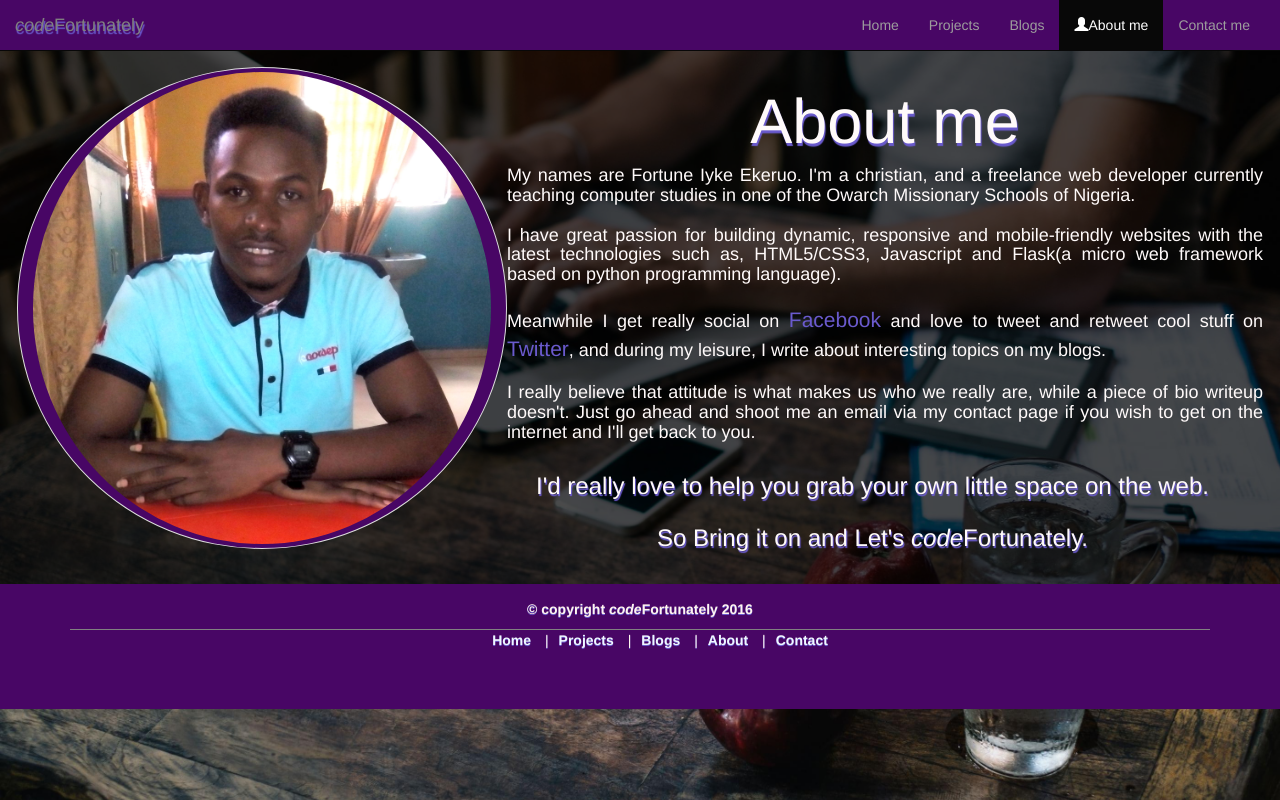
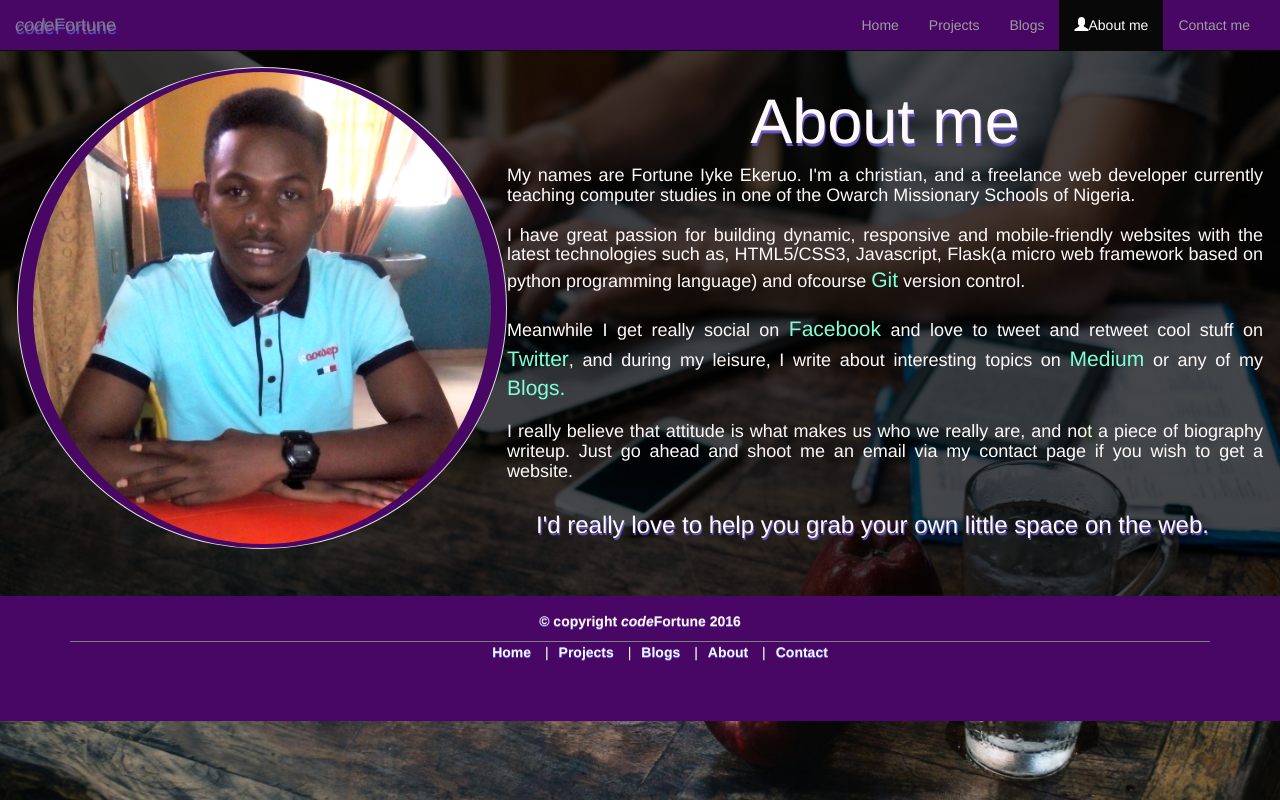
Before and after one commit to fortunee/codefortune, a Flask app: page /about in a window 1280 px wide. Run offline with Flask 2, Linux system fonts and the light colour scheme; some libraries are stand-ins or nearby versions.

```diff
--- a/static/css/about_style.css
+++ b/static/css/about_style.css
@@ -26,11 +26,11 @@
 }
 
 #in_links{
-    color: slateblue;
+    color: aquamarine;
     text-decoration:none;
 }
 #in_links:hover{
-    color: aquamarine;
+    color: slateblue;
     text-decoration: none;
     transition:all 1s ease-in-out;
 }
--- a/templates/base.html
+++ b/templates/base.html
@@ -1,9 +1,16 @@
 <!DOCTYPE html>
 <html lang="en">
-{% block head%}
+{% block head %}
+    <title>codeFortune</title>
     <meta charset="UTF-8">
     <meta name="viewport" content="width=device-width, initial-scale=1.0">
-    <title>codeFortunately</title>
+    <meta name="description"
+      content="Fortune Iyke Ekeruo are my names, I'm a ninja webdeveloper with
+        great passion for building dynamic, responsive and
+        mobile-friendly websites.">
+    <meta name="author" content="Fortune Iyke Ekeruo">
+    <meta name="keyword"
+      content="Web Developer, Nigeria, West Africa, HTML5, CSS, Javascript, Python, Flask, Website builder">
     <link href="static/css/bootstrap.min.css" rel="stylesheet">
     <link href="static/css/style.css" rel="stylesheet">
     <link rel="shortcut icon" href="../static/images/favicon.ico" type="image/x-icon">
@@ -25,7 +32,7 @@
             <span class="icon-bar"></span>
             <span class="icon-bar"></span>
           </button>
-                    <a href="/index" class="navbar-brand" id="my_logo"><em>code</em>Fortunately</a>
+                    <a href="/index" class="navbar-brand" id="my_logo"><em>code</em>Fortune</a>
                 </div>
 
                 <div class="collapse navbar-collapse navbar-right" id="bs-fortuneiyke-navbar-collapse-1">
@@ -113,7 +120,7 @@
     <footer class="site-footer footer push">
         <div class="container">
            <div class="row footer-name">
-           <p>&copy; copyright <em>code</em>Fortunately 2016</p>
+           <p>&copy; copyright <em>code</em>Fortune 2016</p>
            </div>
            <div class="bottom-footer">
                <ul class="footer-nav">
--- a/templates/index.html
+++ b/templates/index.html
@@ -13,8 +13,8 @@
                 <h3>No matter who you are, where you're from and
                     what you do. <br>
 
-                    There's perfectly a great need
-                    for you to get a website.
+                    There's a great need
+                    for you to be on the web.
                 </h3>
                 <p><a class="btn btn-primary btn-lg learn_more_btn" href="/learn_more" role="button">Learn more</a></p>
             </div>
--- a/templates/public_access/about.html
+++ b/templates/public_access/about.html
@@ -20,26 +20,31 @@
                 <br> <br>
                 I have great passion for building dynamic, responsive and
                 mobile-friendly websites with the latest technologies
-                such as, HTML5/CSS3, Javascript and Flask(a micro web
-                framework based on python programming language).
+                such as, HTML5/CSS3, Javascript, Flask(a micro web
+                framework based on python programming language) and ofcourse
+                <a href="https://github.com/MrBoggyice" id="in_links"
+                  class="lead" target="_blank">Git</a> version control.
                 <br> <br>
                 Meanwhile I get really social on
                 <a href="http://fb.com/fortune.ik"
                 id="in_links" class="lead" target="_blank">Facebook</a>
                 and love to tweet and retweet cool stuff
                 on <a href="http://twitter.com/fortune_ik"
-                id="in_links" class="lead" target="_blank">Twitter</a>,
+                  id="in_links" class="lead" target="_blank">Twitter</a>,
                 and during my leisure, I write about interesting topics
-                on my blogs. <br> <br>
+                on <a href="http://medium.com/fortuneik"
+                  id="in_links" class="lead" target="_blank">Medium</a>
+                or any of my <a href="/blogs"id="in_links" class="lead">Blogs.</a>
+                <br> <br>
                 I really believe that attitude is what makes us who we
-                really are, while a piece of bio writeup doesn't. Just
+                really are, and not a piece of biography writeup. Just
                 go ahead and shoot me an email via my contact page if
-                you wish to get on the internet and I'll get back to you.
+                you wish to get a website.
                 <br><br>
                  <h3 class="about_closing_note text-center">
                 I'd really love to help you grab your own
             little space on the web.  <br> <br>
-            So Bring it on and Let's <em>code</em>Fortunately.
+
             </h3>
             </h4>
         </p>
--- a/templates/public_access/blogs.html
+++ b/templates/public_access/blogs.html
@@ -30,9 +30,9 @@
       <h2 class="blog-title">Inspired Scribblers</h2>
       <img src="../static/images/inspiredscribblers.jpg" alt="IS image" class="img-responsive img-height">
       <p class="text-justify">
-        Inspired Scribblers is created with thes sole aim
+        Inspired Scribblers is created with the sole aim
         of helping the inspired lone writers get their
-        articles up on the internet to either motivate,
+        articles up on the internet to motivate,
         encourage and most of all inspire readers. <br>
         It dedicated to providing interesting articles on
         any field of study. <br>
--- a/templates/public_access/projects.html
+++ b/templates/public_access/projects.html
@@ -84,7 +84,7 @@
         <h4 class="modal-title" id="dxclusive">Laganews Forum</h4>
       </div>
       <div class="modal-body">
-        <img src="../../static/images/dx%20long.PNG" alt="Laganews Forum" class="img-responsive">
+        <img src="../../static/images/l.png" alt="Laganews Forum" class="img-responsive">
         <h3>Site Description:</h3>
         <p>This is a website/blog  that reports<br>
             latests news in all the 36 states of the Nigerian<br>
```
Also changed, not shown: static/images/l.png (added).
